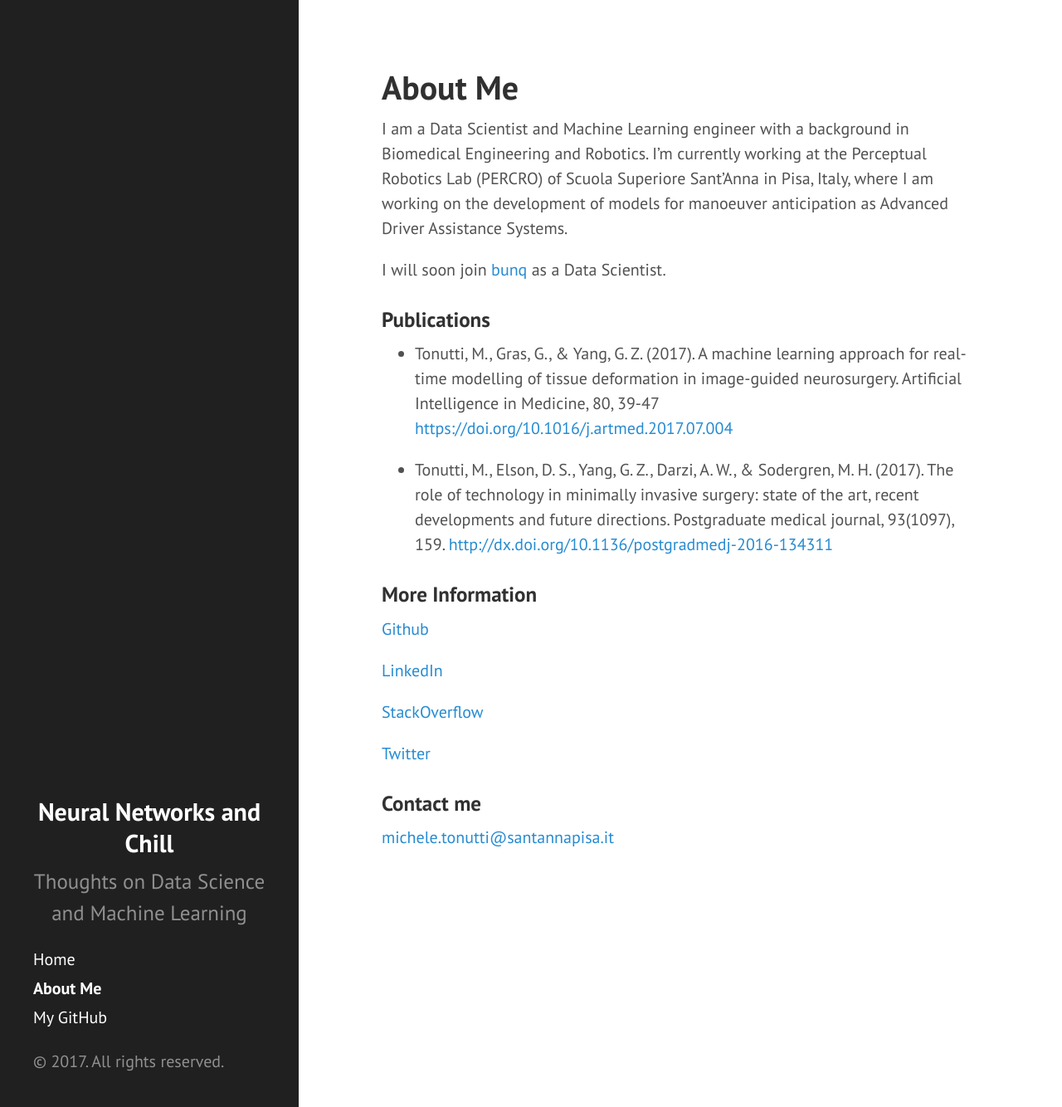
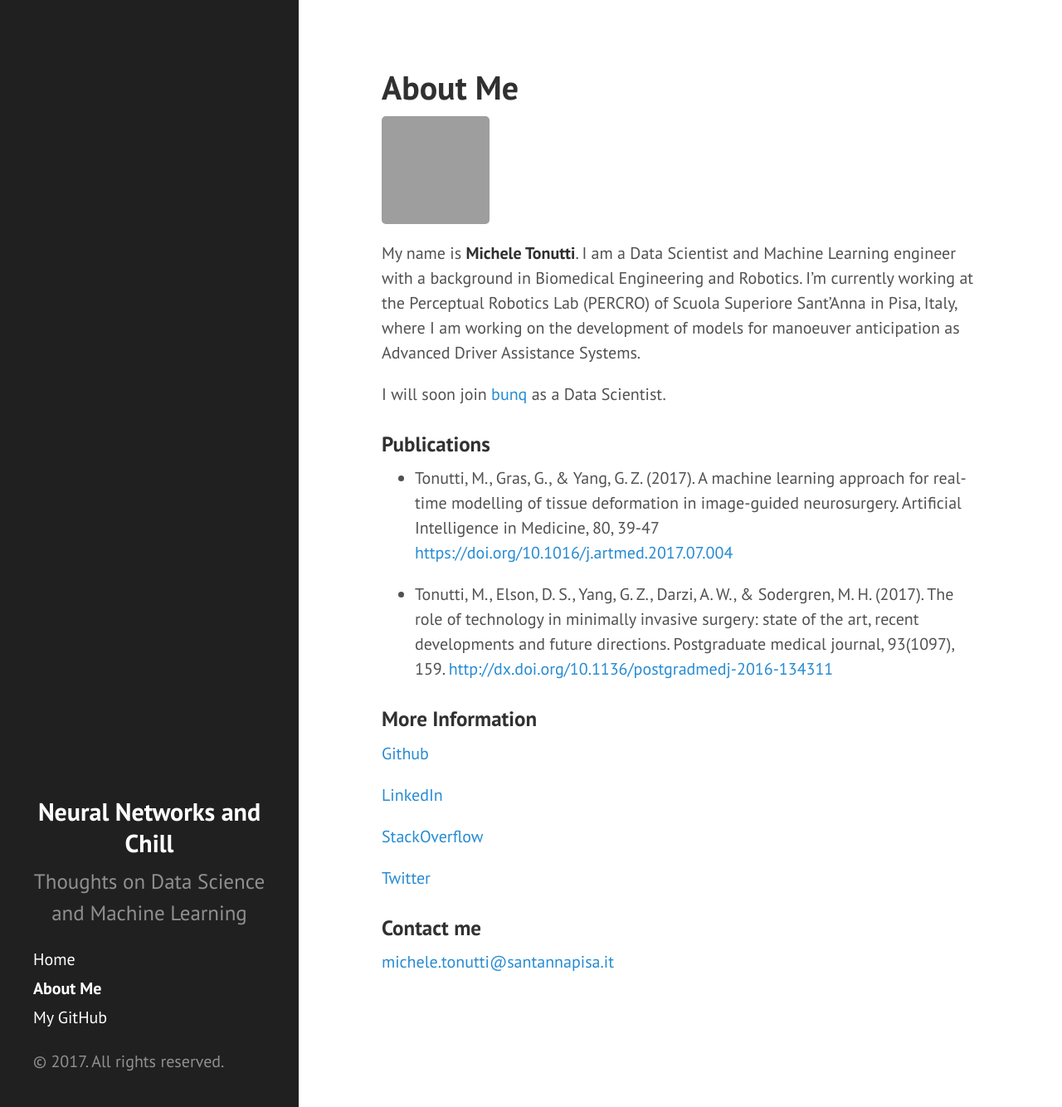
Before and after one commit to michetonu/michetonu.github.io, a Jekyll site: the page built from about.md, in a window 1280 px wide and 1334 px high. Shown: the whole window at 83% size. Built offline with Jekyll 4.4.1, drawn with Linux system fonts in a browser that asks for light colours; grey boxes are pictures that could not be loaded.

Commit message:
Update about.md

```diff
--- a/about.md
+++ b/about.md
@@ -3,7 +3,9 @@ layout: page
 title: About Me
 ---
 
-I am a Data Scientist and Machine Learning engineer with a background in Biomedical Engineering and Robotics. I'm currently working at the Perceptual Robotics Lab (PERCRO) of Scuola Superiore Sant'Anna in Pisa, Italy, where I am working on the development of models for manoeuver anticipation as Advanced Driver Assistance Systems.
+<img src="https://i.imgur.com/qV6WVP8.jpg" alt="That's me!" width="130" height="130"/>
+
+My name is **Michele Tonutti**. I am a Data Scientist and Machine Learning engineer with a background in Biomedical Engineering and Robotics. I'm currently working at the Perceptual Robotics Lab (PERCRO) of Scuola Superiore Sant'Anna in Pisa, Italy, where I am working on the development of models for manoeuver anticipation as Advanced Driver Assistance Systems.
 
 I will soon join [bunq](https://www.bunq.com/) as a Data Scientist.
 
```
